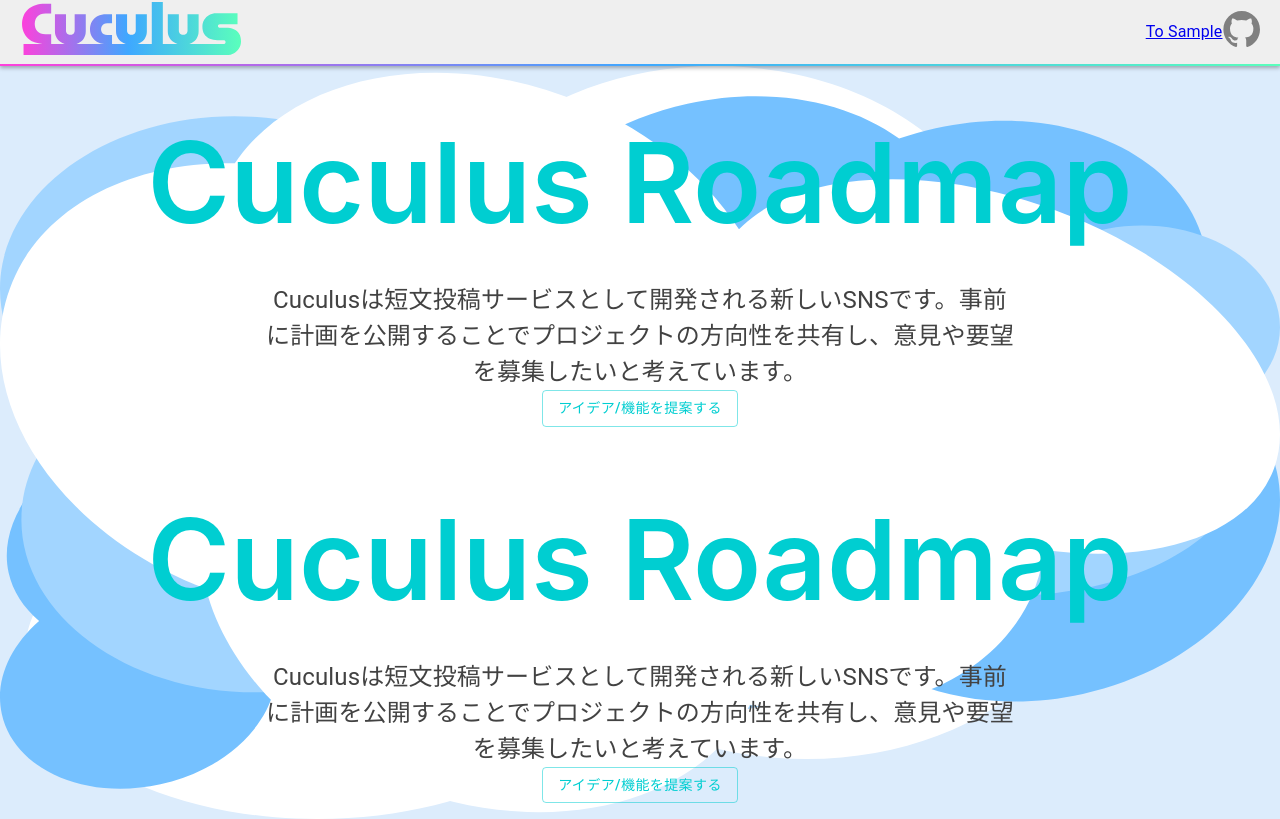
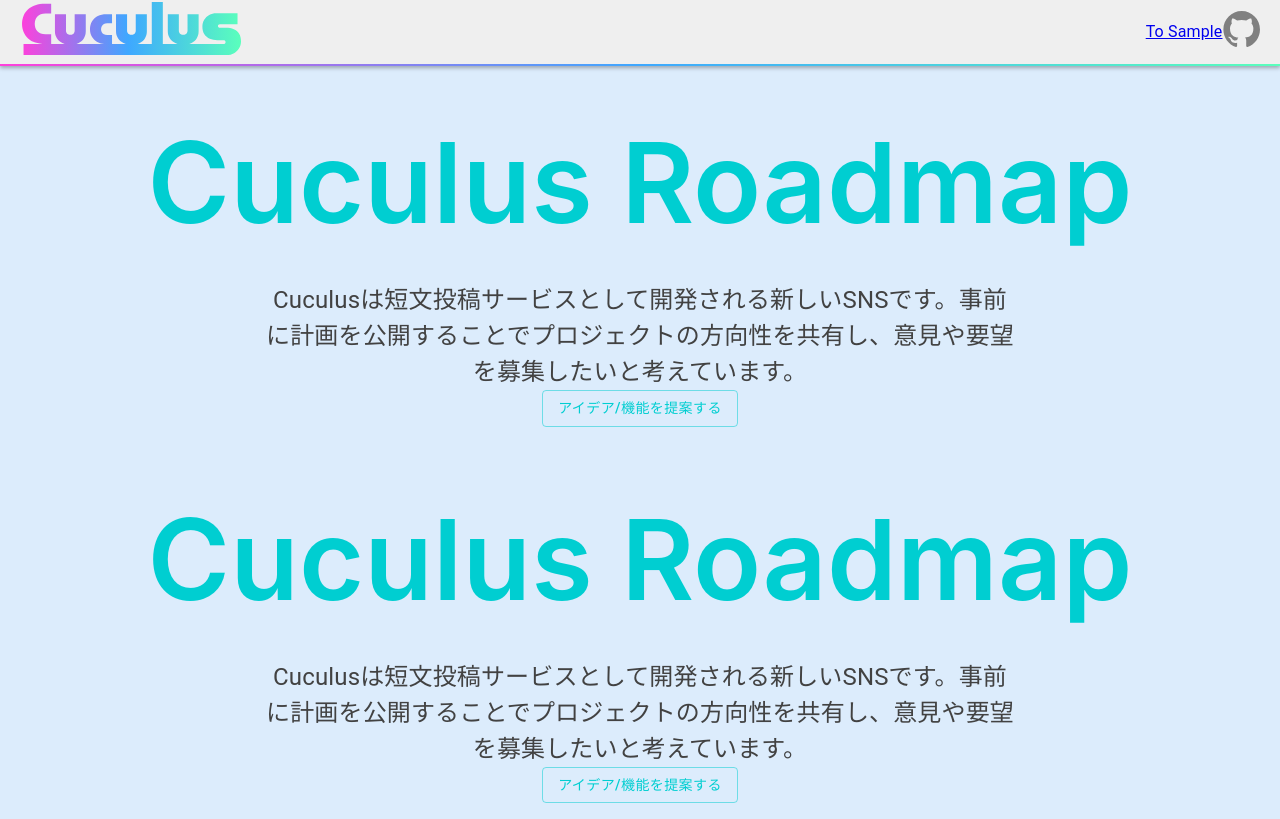
Before and after one commit to cuculus-dev/cuculus-roadmap, a Next.js app: page / in a window 1280 px wide. Built offline with nearby package versions, Linux system fonts and the light colour scheme.

Commit message:
Backgroundの修正

```diff
--- a/src/app/_components/Background.tsx
+++ b/src/app/_components/Background.tsx
@@ -9,33 +9,33 @@ const BackgroundColor = styled('div')`
 const StyledZindex1 = styled('div')`
   background-image: url('/images/cloud_1.svg');
   background-repeat: no-repeat;
-  background-position: top; //xy軸で px指定する
+  position: relative; //xy軸で px指定する
   background-size: 100% 100%;
-  z-index: 1;
+  z-index: 3;
 `;
 
 const StyledZindex2 = styled('div')`
   background-image: url('/images/cloud_2.svg');
   background-repeat: no-repeat;
-  background-position: top; //xy軸で px指定する
+  position: relative; //xy軸で px指定する
   background-size: 100% 100%;
-  z-index: 2;
+  z-index: 1;
 `;
 
 const StyledZindex3 = styled('div')`
   background-image: url('/images/cloud_3.svg');
   background-repeat: no-repeat;
-  background-position: top; //xy軸で px指定する
+  position: relative; //xy軸で px指定する
   background-size: 100% 100%;
-  z-index: 3;
+  z-index: 4;
 `;
 
 const StyledZindex4 = styled('div')`
   background-image: url('/images/cloud_4.svg');
   background-repeat: no-repeat;
-  background-position: top; //xy軸で px指定する
+  position: relative; //xy軸で px指定する
   background-size: 100% 100%;
-  z-index: 4;
+  z-index: 2;
 `;
 
 //svgファイルから画像サイズいじって合わせる
@@ -47,13 +47,11 @@ export default function Background({
 }) {
   return (
     <BackgroundColor>
-      <StyledZindex1>
-        <StyledZindex2>
-          <StyledZindex3>
-            <StyledZindex4>{children}</StyledZindex4>
-          </StyledZindex3>
-        </StyledZindex2>
-      </StyledZindex1>
+      <StyledZindex1 />
+      <StyledZindex2 />
+      <StyledZindex3 />
+      <StyledZindex4 />
+      {children}
     </BackgroundColor>
   );
 }
```
